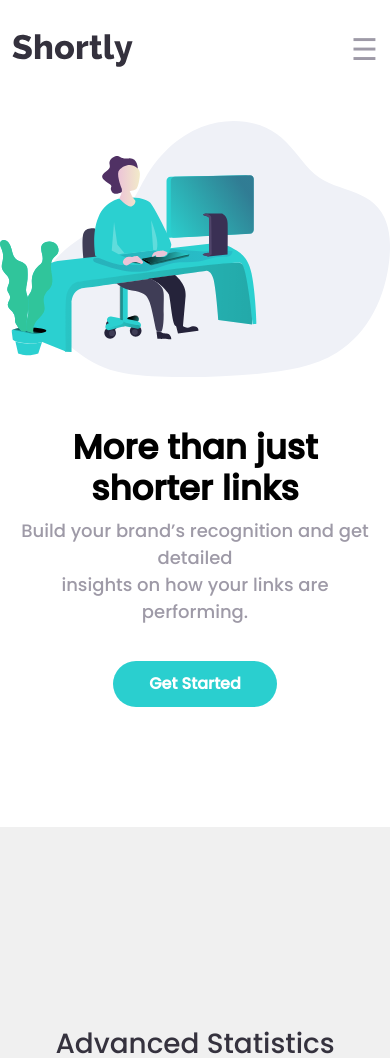
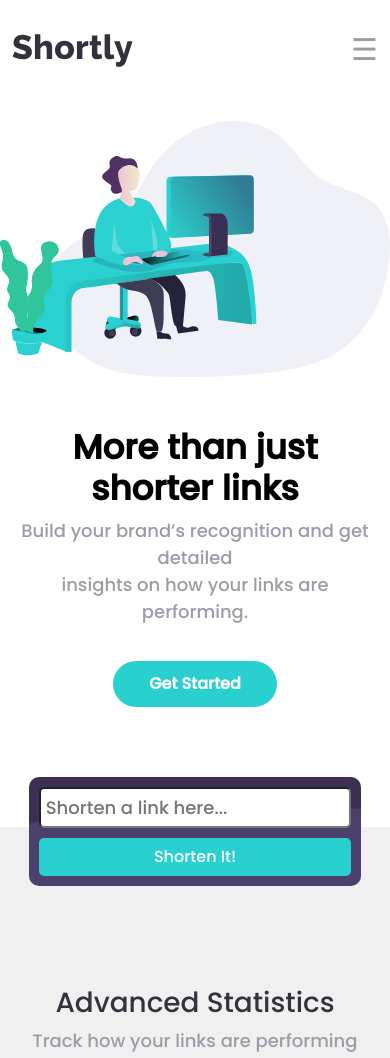
Before and after one commit to ernestizic/url-shortner, a React (Create React App) app: page / in a window 390 px wide. Shown: the top 1058 px of the page. Built offline with nearby package versions, Linux system fonts and the light colour scheme.

Commit message:
url shortner implemented

```diff
--- a/src/components/Main.js
+++ b/src/components/Main.js
@@ -3,6 +3,7 @@ import illus from '../images/illustration-working.svg';
 import brcog from '../images/icon-brand-recognition.svg'
 import idr from '../images/icon-detailed-records.svg'
 import ifc from '../images/icon-fully-customizable.svg'
+import UrlForm from './UrlForm';
 
 const Main = () => {
     return (
@@ -19,6 +20,7 @@ const Main = () => {
             </div>
 
             <div className='stat container-fluid'>
+                <UrlForm />
                 <div className='stat-head'>
                     <h1>Advanced Statistics</h1>
                     <p>Track how your links are performing across the web with <br/>
--- /dev/null
+++ b/src/components/UrlForm.js
@@ -0,0 +1,43 @@
+import React, { useState } from 'react'
+
+const UrlForm = () => {
+    const [url,setUrl] = useState('')
+    const [shortLink, setShortLink] = useState(null);
+    const [isCopied, setIsCopied] = useState(false);
+
+
+    const handleSubmit = async(e)=> {
+        e.preventDefault();
+        const res = await fetch(`https://api.shrtco.de/v2/shorten?url=${url}`);
+        const data = await res.json();
+        setShortLink(data.result);
+    }
+    const copy =()=> {
+        navigator.clipboard.writeText(shortLink.short_link);
+        setIsCopied(true);
+    }
+    return (
+        <>
+        <div className='form-div'>
+
+            <form onSubmit={handleSubmit}>
+                <input className='url-form' type='url' placeholder='Shorten a link here...' value={url} onChange={(e)=> setUrl(e.target.value)} required/>
+                <input className='btn' type='submit' value='Shorten It!'/>
+            </form>
+        </div>
+
+        {shortLink && <div className='new-link'>
+            <p>{url}</p>
+            <div className='copy-div'>
+                <a href={`https://${shortLink.short_link}`} target="_blank" rel="noreferrer">{shortLink.short_link}</a>
+                {isCopied ? (<button className='btn copied'>Copied!</button>) : (
+                    <button className='btn' onClick={copy}>Copy</button>
+                )}
+
+            </div>
+        </div>}
+        </>
+    )
+}
+
+export default UrlForm
--- a/src/index.css
+++ b/src/index.css
@@ -58,6 +58,7 @@ body {
   border-radius: 10px;
   position: absolute;
   width: 100%;
+  transition: 0.5s;
 }
 .mini-nav a{
   color: #fff;
@@ -90,7 +91,7 @@ body {
   padding-top: 30px;
   font-size: 75px;
   font-weight:bold;
-  color: black;
+  color: hsl(260, 8%, 14%);;
 }
 .ad a{
   background-color: hsl(180, 66%, 49%);
@@ -217,6 +218,61 @@ footer p{
   top: -50px;
 }
 
+/** Url Form */
+.form-div{
+  padding: 40px;
+  margin: -250px auto 100px auto;
+  max-width: 85%;
+  border-radius: 10px;
+  background-color: hsl(257, 27%, 26%);
+  background-image: url(images/bg-shorten-desktop.svg);
+}
+.form-div .btn{
+  background-color: hsl(180, 66%, 49%);
+  color: #fff;
+  width: 17%;
+  border-radius: 10px;
+}
+.form-div .btn:hover{
+  background-color: hsl(180, 43%, 71%);
+}
+.form-div form{
+  display: flex;
+  justify-content: space-between;
+}
+form .url-form{
+  width: 80%;
+  padding: 15px;
+  border-radius: 10px;
+}
+
+/* New link div */
+.new-link{
+  padding: 14px 25px 2px 25px;
+  margin: -80px auto 80px auto;
+  max-width: 85%;
+  border-radius: 10px;
+  background-color: #fff;
+  color: hsl(260, 8%, 14%);
+  display: flex;
+  justify-content: space-between;
+}
+.new-link .btn{
+  margin-left: 20px;
+  margin-top: -10px;
+  background-color: hsl(180, 66%, 49%);
+  color: #fff;
+}
+.new-link .copied{
+  background-color: hsl(257, 27%, 26%);
+}
+.new-link .btn:hover{
+  background-color: hsl(180, 33%, 70%);
+}
+.copy-div{
+  display: flex;
+  justify-content: space-between;
+}
 
 @media only screen and (max-width: 414px) {
   .ham{
@@ -317,4 +373,41 @@ footer p{
     top: -40px;
     left: 35%;
   }
+
+  .form-div{
+    padding: 10px;
+    max-width: 95%;
+  }
+  .form-div .btn{
+    margin-top: 10px;
+    width: 100%;
+    border-radius: 5px;
+  }
+
+  .form-div form{
+    display: flex;
+    flex-direction: column;
+  }
+  form .url-form{
+    width: 100%;
+    padding: 5px;
+    border-radius: 5px;
+  }
+
+  .new-link{
+    max-width: 95%;
+    font-size: small;
+    padding: 10px 10px 0.5px 10px;
+    flex-direction: column;
+  }
+  .copy-div{
+    flex-direction: column;
+  }
+  .new-link .btn{
+    width: 100%;
+    margin-top: 10px;
+    margin-bottom: 10px;
+    margin-left: 0;
+  }
+
 }
```
